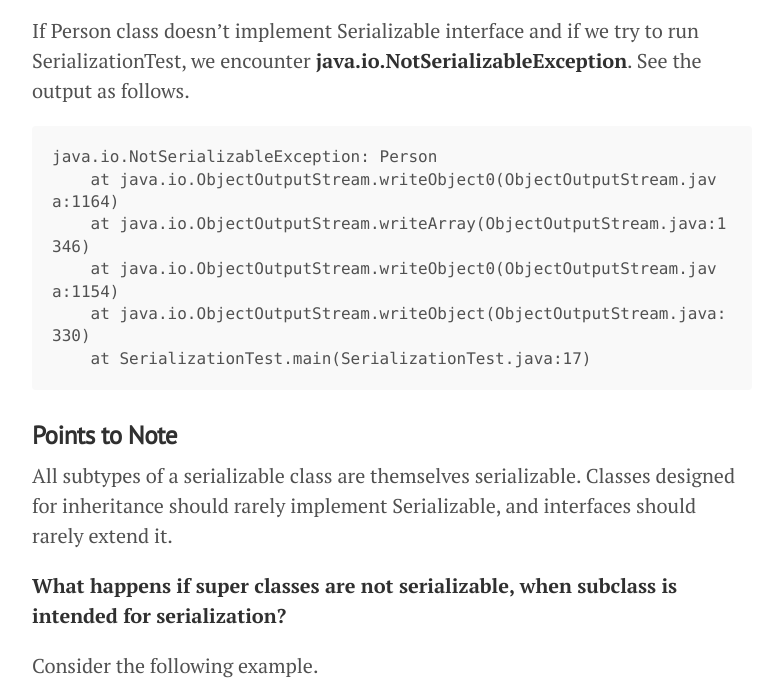
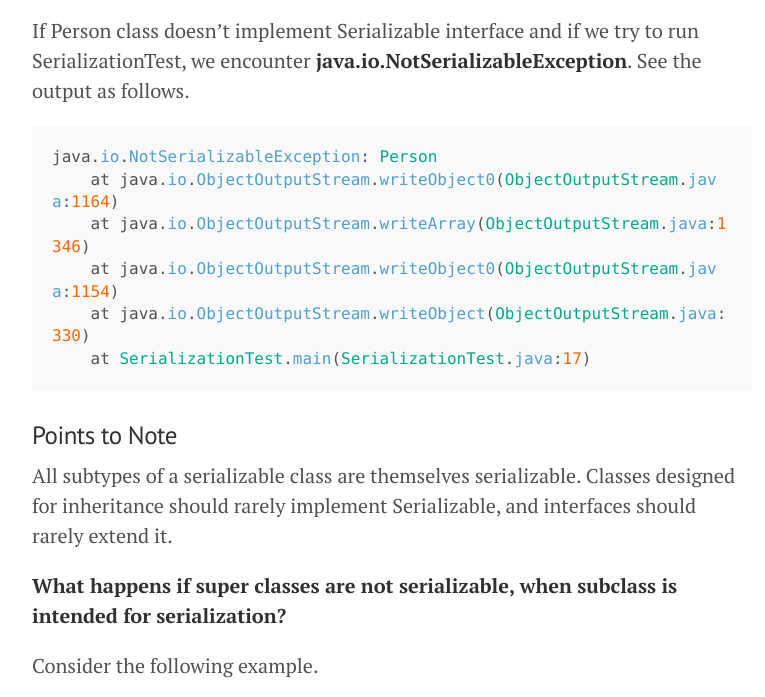
Before and after one commit to sureshsajja/sureshsajja.github.io, a Jekyll site: the page built from _posts/2012-12-03-serialization-in-java.markdown, in a window 1280 px wide and 900 px high, scrolled down 773 px, cut to the strip 113-810 px from the top of the window. Shown: the whole strip, without its empty margins (248-1013 px from the left). Built offline with Jekyll 4.4.1, drawn with Linux system fonts in a browser that asks for light colours; comment, search, counter and statistics services are not loaded.

Commit message:
serialization

````diff
--- a/_posts/2012-12-03-serialization-in-java.markdown
+++ b/_posts/2012-12-03-serialization-in-java.markdown
@@ -28,7 +28,7 @@ Let's take a look at one of the simple usages of serialization
 If Person class doesn't implement Serializable interface and if we try to run SerializationTest,
 we encounter **java.io.NotSerializableException**. See the output as follows.
 
-```
+```java
 java.io.NotSerializableException: Person
     at java.io.ObjectOutputStream.writeObject0(ObjectOutputStream.java:1164)
     at java.io.ObjectOutputStream.writeArray(ObjectOutputStream.java:1346)
@@ -37,7 +37,7 @@ java.io.NotSerializableException: Person
     at SerializationTest.main(SerializationTest.java:17)
 ```
 
-### **Points to Note**
+### Points to Note
 
 All subtypes of a serializable class are themselves serializable.
 Classes designed for inheritance should rarely implement Serializable, and interfaces should rarely extend it.
````
